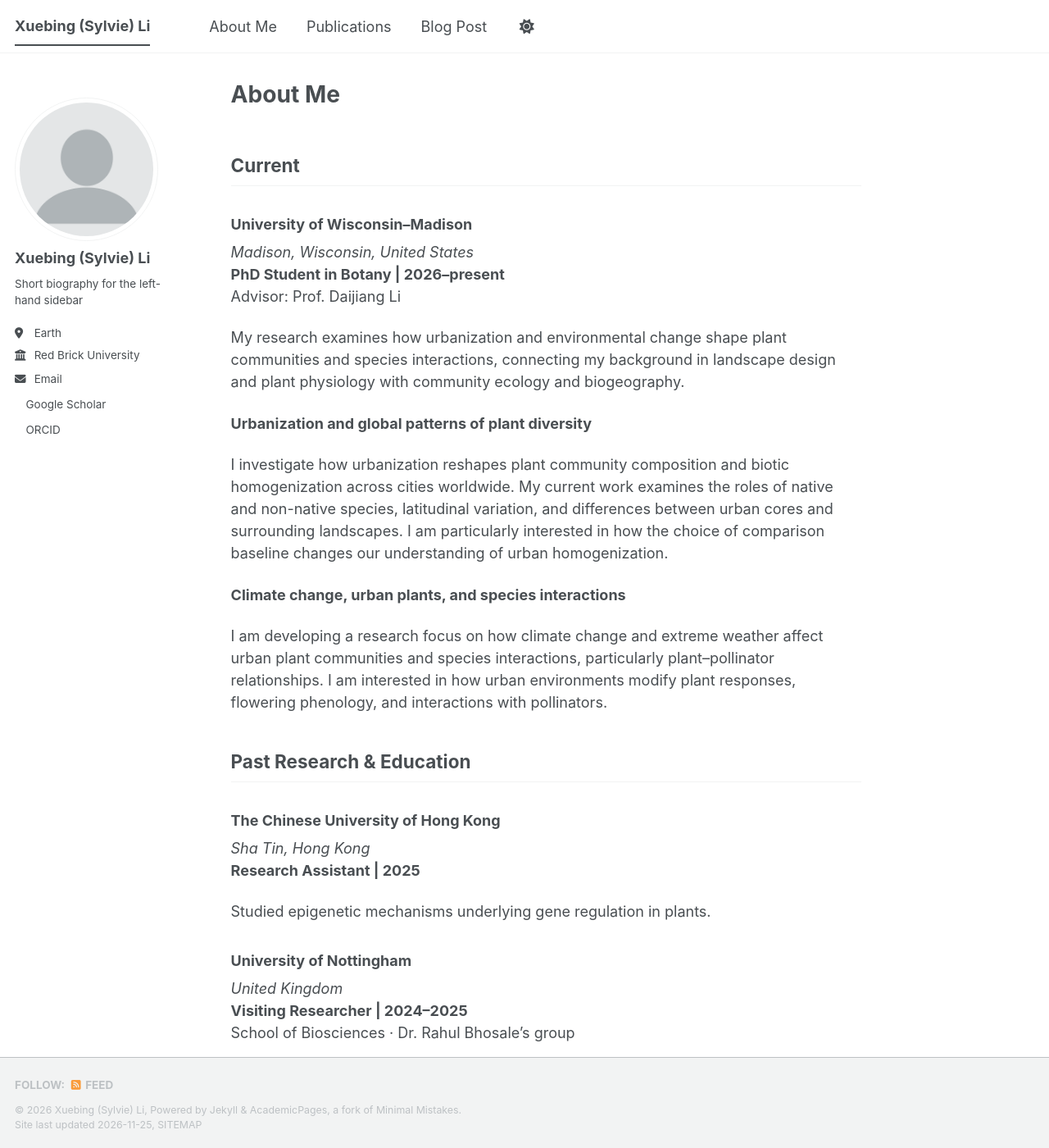
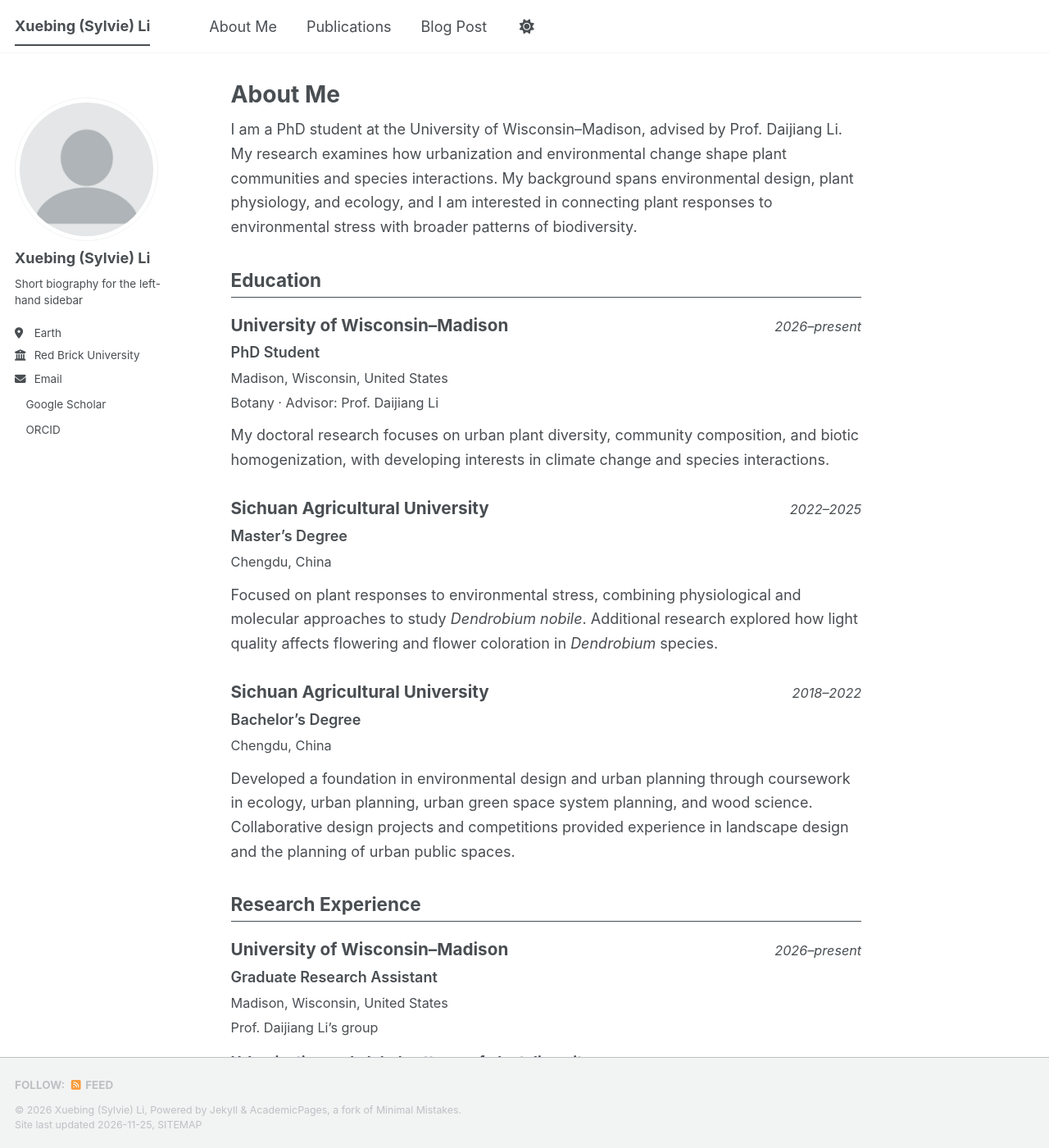
Before and after one commit to Snowiceli/Snowiceli.github.io, a Jekyll site: the page built from _pages/about.md, in a window 1280 px wide and 1400 px high. Shown: the whole window at 82% size. Built offline with Jekyll 4.4.1, drawn with Linux system fonts in a browser that asks for light colours; a script bundle is joined from its source files by our own code; a style sheet for code colours, icons or effects is not loaded; some of the changed text lies outside the part shown.

Commit message:
Restyle About Me as an academic CV with expanded research descriptions

```diff
--- a/_pages/about.md
+++ b/_pages/about.md
@@ -8,61 +8,137 @@ redirect_from:
   - /about.html
 ---
 
-## Current
+<style>
+.about-cv { font-size: 1rem; line-height: 1.65; }
+.about-cv h2 { margin: 2rem 0 1.1rem; padding-bottom: .4rem; border-bottom: 1px solid currentColor; }
+.about-cv h3 { margin: 0; font-size: 1.15rem; line-height: 1.4; }
+.about-cv h4 { margin: 1rem 0 .35rem; font-size: 1rem; }
+.about-cv .cv-entry { margin: 0 0 1.7rem; }
+.about-cv .cv-heading { display: flex; justify-content: space-between; align-items: baseline; gap: .5rem 1.5rem; }
+.about-cv .cv-date { flex-shrink: 0; font-style: italic; font-size: .9rem; }
+.about-cv .cv-role { margin: .2rem 0; font-weight: 600; }
+.about-cv .cv-location, .about-cv .cv-affiliation { margin: .15rem 0; font-size: .9rem; }
+.about-cv .cv-description { margin: .65rem 0 0; }
+.about-cv .cv-awards { padding-left: 1.25rem; margin: .5rem 0 1.25rem; }
+.about-cv .cv-awards li { margin-bottom: .5rem; }
+@media (max-width: 600px) {
+  .about-cv .cv-heading { flex-direction: column; gap: .2rem; }
+  .about-cv .cv-date { white-space: normal; }
+}
+</style>
 
-### University of Wisconsin–Madison
-*Madison, Wisconsin, United States*
-**PhD Student in Botany | 2026–present**
-Advisor: Prof. Daijiang Li
+<div class="about-cv">
+<p>I am a PhD student at the University of Wisconsin–Madison, advised by Prof. Daijiang Li. My research examines how urbanization and environmental change shape plant communities and species interactions. My background spans environmental design, plant physiology, and ecology, and I am interested in connecting plant responses to environmental stress with broader patterns of biodiversity.</p>
 
-My research examines how urbanization and environmental change shape plant communities and species interactions, connecting my background in landscape design and plant physiology with community ecology and biogeography.
+<section aria-labelledby="education-heading">
+<h2 id="education-heading">Education</h2>
 
-**Urbanization and global patterns of plant diversity**
+<div class="cv-entry">
+<div class="cv-heading">
+<h3>University of Wisconsin–Madison</h3>
+<span class="cv-date">2026–present</span>
+</div>
+<p class="cv-role">PhD Student</p>
+<p class="cv-location">Madison, Wisconsin, United States</p>
+<p class="cv-affiliation">Botany · Advisor: Prof. Daijiang Li</p>
+<p class="cv-description">My doctoral research focuses on urban plant diversity, community composition, and biotic homogenization, with developing interests in climate change and species interactions.</p>
+</div>
 
-I investigate how urbanization reshapes plant community composition and biotic homogenization across cities worldwide. My current work examines the roles of native and non-native species, latitudinal variation, and differences between urban cores and surrounding landscapes. I am particularly interested in how the choice of comparison baseline changes our understanding of urban homogenization.
+<div class="cv-entry">
+<div class="cv-heading">
+<h3>Sichuan Agricultural University</h3>
+<span class="cv-date">2022–2025</span>
+</div>
+<p class="cv-role">Master’s Degree</p>
+<p class="cv-location">Chengdu, China</p>
+<p class="cv-description">Focused on plant responses to environmental stress, combining physiological and molecular approaches to study <em>Dendrobium nobile</em>. Additional research explored how light quality affects flowering and flower coloration in <em>Dendrobium</em> species.</p>
+</div>
 
-**Climate change, urban plants, and species interactions**
+<div class="cv-entry">
+<div class="cv-heading">
+<h3>Sichuan Agricultural University</h3>
+<span class="cv-date">2018–2022</span>
+</div>
+<p class="cv-role">Bachelor’s Degree</p>
+<p class="cv-location">Chengdu, China</p>
+<p class="cv-description">Developed a foundation in environmental design and urban planning through coursework in ecology, urban planning, urban green space system planning, and wood science. Collaborative design projects and competitions provided experience in landscape design and the planning of urban public spaces.</p>
+</div>
+</section>
 
-I am developing a research focus on how climate change and extreme weather affect urban plant communities and species interactions, particularly plant–pollinator relationships. I am interested in how urban environments modify plant responses, flowering phenology, and interactions with pollinators.
+<section aria-labelledby="research-heading">
+<h2 id="research-heading">Research Experience</h2>
 
-## Past Research & Education
+<div class="cv-entry">
+<div class="cv-heading">
+<h3>University of Wisconsin–Madison</h3>
+<span class="cv-date">2026–present</span>
+</div>
+<p class="cv-role">Graduate Research Assistant</p>
+<p class="cv-location">Madison, Wisconsin, United States</p>
+<p class="cv-affiliation">Prof. Daijiang Li’s group</p>
 
-### The Chinese University of Hong Kong
-*Sha Tin, Hong Kong*
-**Research Assistant | 2025**
+<h4>Urbanization and global patterns of plant diversity</h4>
+<p class="cv-description">I investigate how urbanization reshapes plant community composition and biotic homogenization across cities worldwide. My work examines the contributions of native and non-native plants, variation across latitudes, and differences between urban cores and surrounding landscapes. I am particularly interested in how species turnover and nestedness contribute to these patterns, and how the choice of comparison baseline changes our understanding of urban homogenization.</p>
 
-Studied epigenetic mechanisms underlying gene regulation in plants.
+<h4>Climate change, urban plants, and species interactions</h4>
+<p class="cv-description">I am developing a research focus on how climate change and extreme weather affect urban plant communities and their interactions with other species, particularly pollinators. I am interested in how urban microclimates influence plant responses to heat and drought, flowering phenology, and the timing of plant–pollinator interactions. This work aims to connect changes in plant communities with the organization and resilience of ecological interactions.</p>
+</div>
 
-### University of Nottingham
-*United Kingdom*
-**Visiting Researcher | 2024–2025**
-School of Biosciences · Dr. Rahul Bhosale’s group
+<div class="cv-entry">
+<div class="cv-heading">
+<h3>The Chinese University of Hong Kong</h3>
+<span class="cv-date">2025</span>
+</div>
+<p class="cv-role">Research Assistant</p>
+<p class="cv-location">Sha Tin, Hong Kong</p>
+<p class="cv-description">Worked on plant epigenetics, studying regulatory mechanisms underlying gene expression in plants.</p>
+</div>
 
-Investigated hormone-mediated responses of *Arabidopsis thaliana* roots to heat stress, focusing on how hormone signaling contributes to root growth and stress responses.
+<div class="cv-entry">
+<div class="cv-heading">
+<h3>University of Nottingham</h3>
+<span class="cv-date">2024–2025</span>
+</div>
+<p class="cv-role">Visiting Researcher</p>
+<p class="cv-location">United Kingdom</p>
+<p class="cv-affiliation">School of Biosciences · Dr. Rahul Bhosale’s group</p>
+<p class="cv-description">Investigated hormone-mediated responses of <em>Arabidopsis thaliana</em> roots to heat stress, with a focus on abscisic acid and gibberellin signaling. Used fluorescent hormone biosensors and confocal imaging to examine how hormone responses change over time and contribute to root growth under elevated temperatures.</p>
+</div>
 
-### Sichuan Agricultural University
-*Chengdu, China*
-**Master’s Degree | 2022–2025**
+<div class="cv-entry">
+<div class="cv-heading">
+<h3>Sichuan Agricultural University</h3>
+<span class="cv-date">2022–2025</span>
+</div>
+<p class="cv-role">Graduate Research</p>
+<p class="cv-location">Chengdu, China</p>
 
-Studied the physiological and molecular responses of *Dendrobium nobile* to environmental stress, particularly heavy metal stress. Additional research examined how light quality influences flowering and flower coloration in *Dendrobium* species.
+<h4>Environmental stress responses in <em>Dendrobium nobile</em></h4>
+<p class="cv-description">Studied the physiological and molecular responses of <em>Dendrobium nobile</em> to environmental stress, particularly heavy metal stress. Combined physiological measurements with transcriptomic analysis to investigate stress responses and mechanisms of tolerance, including the effects of cerium under copper stress.</p>
 
-**Selected honors and scholarships**
+<h4>Light quality, flowering, and flower coloration</h4>
+<p class="cv-description">Examined how light quality influences flowering and flower coloration in <em>Dendrobium</em> species, exploring the links between environmental conditions and ornamental plant development.</p>
+</div>
+</section>
 
-- National Scholarship, China
-- Outstanding Graduate of Sichuan Province
-- Outstanding Graduate, Sichuan Agricultural University
-- First-Class Academic Scholarship
+<section aria-labelledby="awards-heading">
+<h2 id="awards-heading">Honors &amp; Awards</h2>
 
-### Sichuan Agricultural University
-*Chengdu, China*
-**Bachelor’s Degree | 2018–2022**
+<h3>Scholarships &amp; Academic Honors</h3>
+<ul class="cv-awards">
+<li>National Scholarship, China</li>
+<li>Outstanding Graduate of Sichuan Province</li>
+<li>Outstanding Graduate, Sichuan Agricultural University</li>
+<li>First-Class Academic Scholarship</li>
+</ul>
 
-Built a foundation in environmental design and urban planning through coursework in ecology, urban planning, urban green space system planning, and wood science. Participated in collaborative design projects and competitions involving landscape design and urban public spaces.
-
-**Selected design awards**
-
-- **First Prize** — [13th Yuan Ye Cup International Competition for University Students](https://www.yuanyebei.com/), 2022
-- **Third Prize** — [Student Design Competition, Chinese Landscape Architecture Education Conference](https://fjylxy.henau.edu.cn/info/1011/1592.htm)
-- **Third Prize, Open Category** — [2019 Xiong’an Urban Furniture Design Competition](https://xauf.cafa.edu.cn/2019xauf/)
-- **Silver Award** — Chengdu “Park City Gathering” Landscape Design Competition, *Jinjiao Yinbian* urban space design call
-- **Honorable Mention** — [LA Pioneer Award, National Exhibition of University Landscape Architecture Graduation Projects](http://expo.landscape.cn/)
+<h3>Selected Design Awards</h3>
+<ul class="cv-awards">
+<li><strong>First Prize</strong> — <a href="https://www.yuanyebei.com/">13th Yuan Ye Cup International Competition for University Students</a>, 2022</li>
+<li><strong>Third Prize</strong> — <a href="https://fjylxy.henau.edu.cn/info/1011/1592.htm">Student Design Competition, Chinese Landscape Architecture Education Conference</a></li>
+<li><strong>Third Prize, Open Category</strong> — <a href="https://xauf.cafa.edu.cn/2019xauf/">2019 Xiong’an Urban Furniture Design Competition</a></li>
+<li><strong>Silver Award</strong> — Chengdu “Park City Gathering” Landscape Design Competition, <em>Jinjiao Yinbian</em> urban space design call</li>
+<li><strong>Honorable Mention</strong> — <a href="http://expo.landscape.cn/">LA Pioneer Award, National Exhibition of University Landscape Architecture Graduation Projects</a></li>
+</ul>
+</section>
+</div>
```
